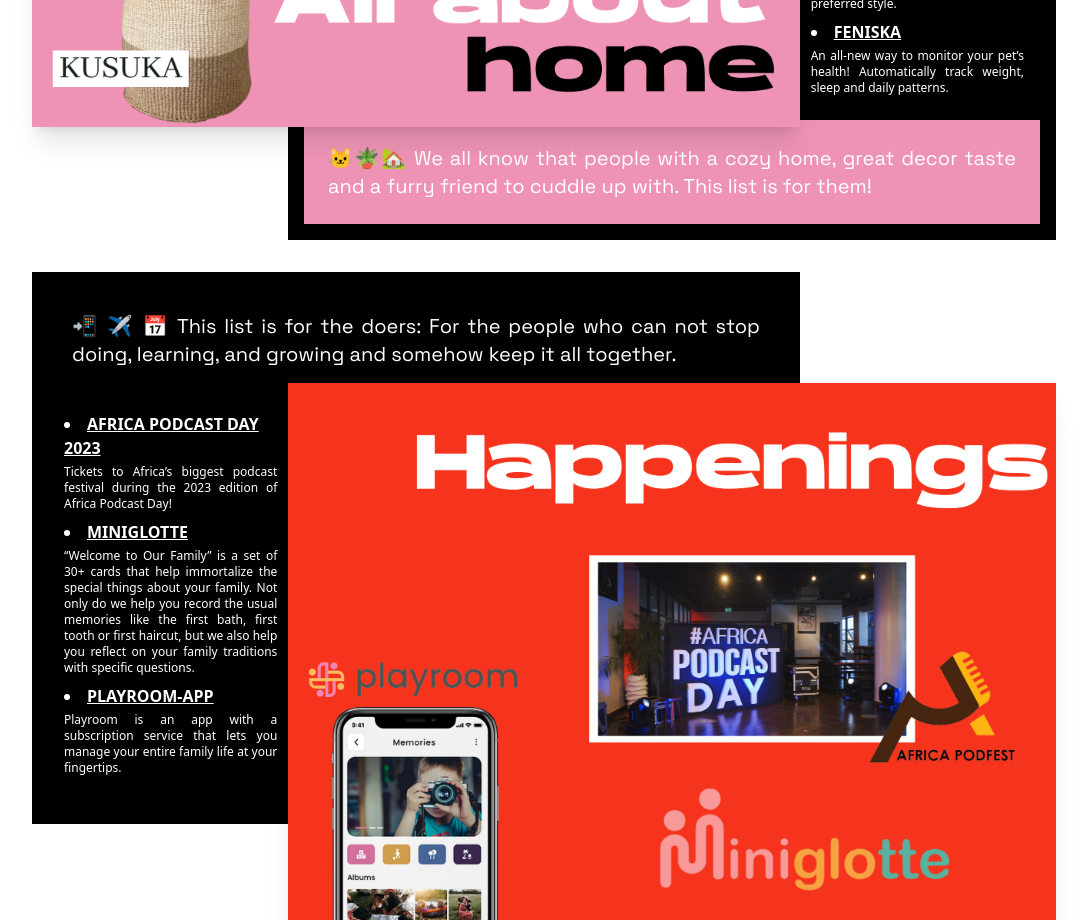
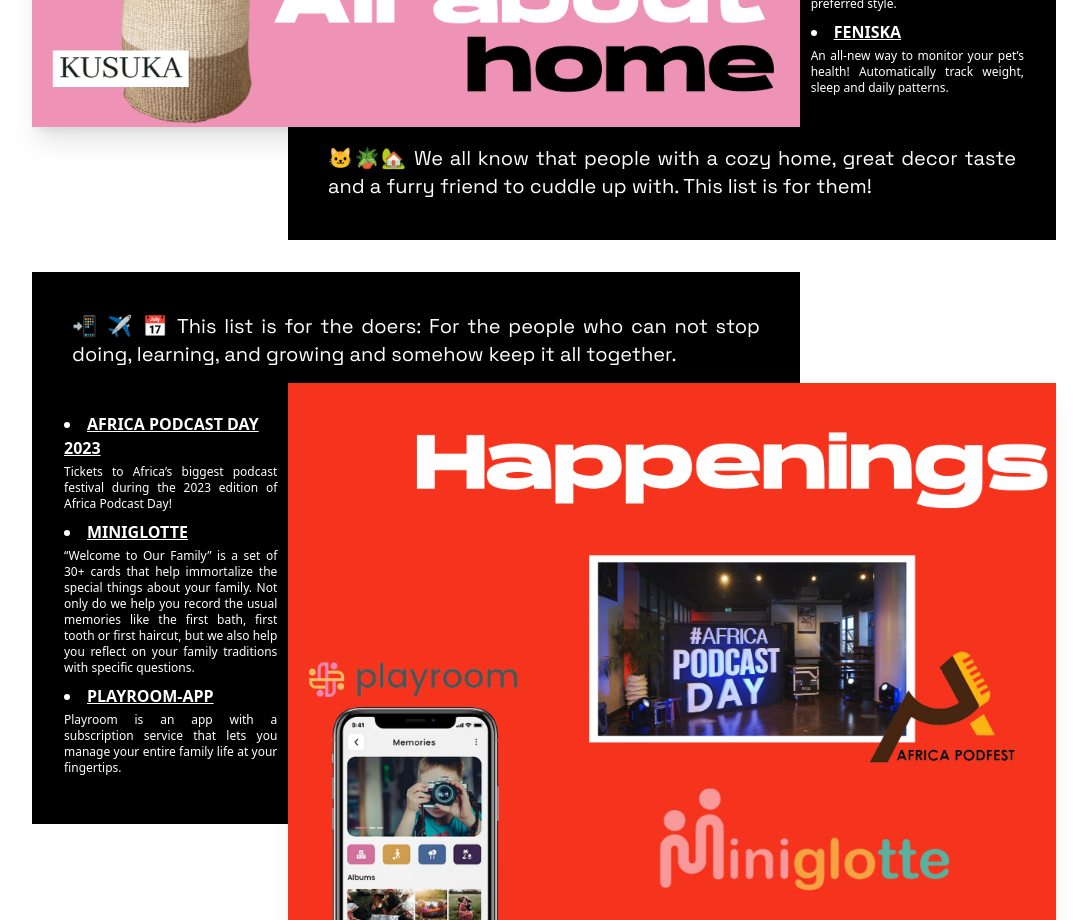
Before and after one commit to Founderland/giftguide-web, a React (Create React App) app: page / in a window 1280 px wide. Shown: the part 2480-3400 px from the top of the page, without its empty margins (96-1183 px from the left). Built offline with nearby package versions, Linux system fonts and the light colour scheme.

Commit message:
color update

```diff
--- a/src/App.js
+++ b/src/App.js
@@ -341,7 +341,7 @@
           <div className='flex flex-col-reverse lg:grid lg:grid-cols-12 lg:grid-rows-6'>
             <div className='lg:row-start-2 lg:row-span-5 lg:col-start-4 lg:col-span-9 text-white bg-black'>
               <div className='p-4 lg:grid lg:grid-cols-3 lg:grid-rows-5'>
-                <h1 className='bg-fpink p-6 text-grotesk font-normal text-base lg:text-xl lg:row-start-5 lg:row-span-1 lg:col-span-full lg:col-start-1 text-justify'>
+                <h1 className=' p-6 text-grotesk font-normal text-base lg:text-xl lg:row-start-5 lg:row-span-1 lg:col-span-full lg:col-start-1 text-justify'>
                   🐱🪴🏡 We all know that people with a cozy home, great decor
                   taste and a furry friend to cuddle up with. This list is for
                   them!
```
